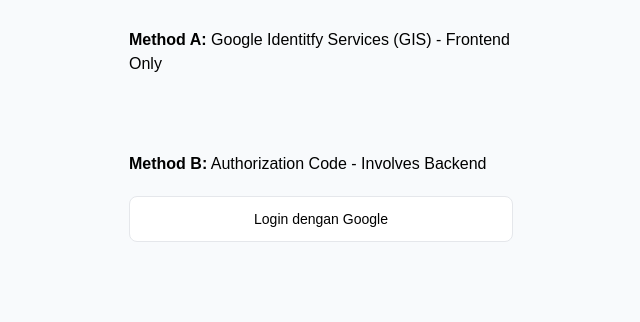
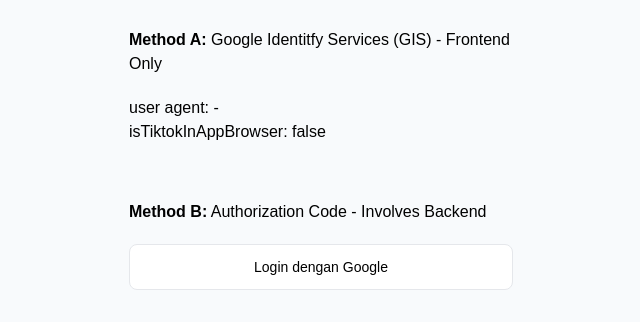
Before and after one commit to ichsanseanaldi/google-button-test, a Next.js app: page / in a window 1280 px wide. Shown: the top 322 px of the page, without its empty margins (319-959 px from the left). Built offline with nearby package versions, Linux system fonts and the light colour scheme.

Commit message:
log user agent

```diff
--- a/app/components/GoogleFrontendLogin.tsx
+++ b/app/components/GoogleFrontendLogin.tsx
@@ -12,6 +12,7 @@ declare global {
 
 export default function GoogleFrontendLogin() {
   const isTikTokInAppBrowser = typeof window !== "undefined" && detectSourceFromUserAgent() === "TikTok";
+
   const initializeGoogle = () => {
     if (!window.google) return;
 
@@ -49,10 +50,11 @@ export default function GoogleFrontendLogin() {
     );
   };
 
-  if(isTikTokInAppBrowser) return <div>In-App tiktok detected. Button is Hidden</div>
 
   return (
-    <>
+    <div>
+      <p>user agent: {detectSourceFromUserAgent() || "-"}</p>
+      <p>isTiktokInAppBrowser: {isTikTokInAppBrowser ? "true" : "false"}</p>
       <Script
         src="https://accounts.google.com/gsi/client"
         strategy="afterInteractive"
@@ -60,6 +62,6 @@ export default function GoogleFrontendLogin() {
       />
 
       <div id="google-login" />
-    </>
+    </div>
   );
 }
```
